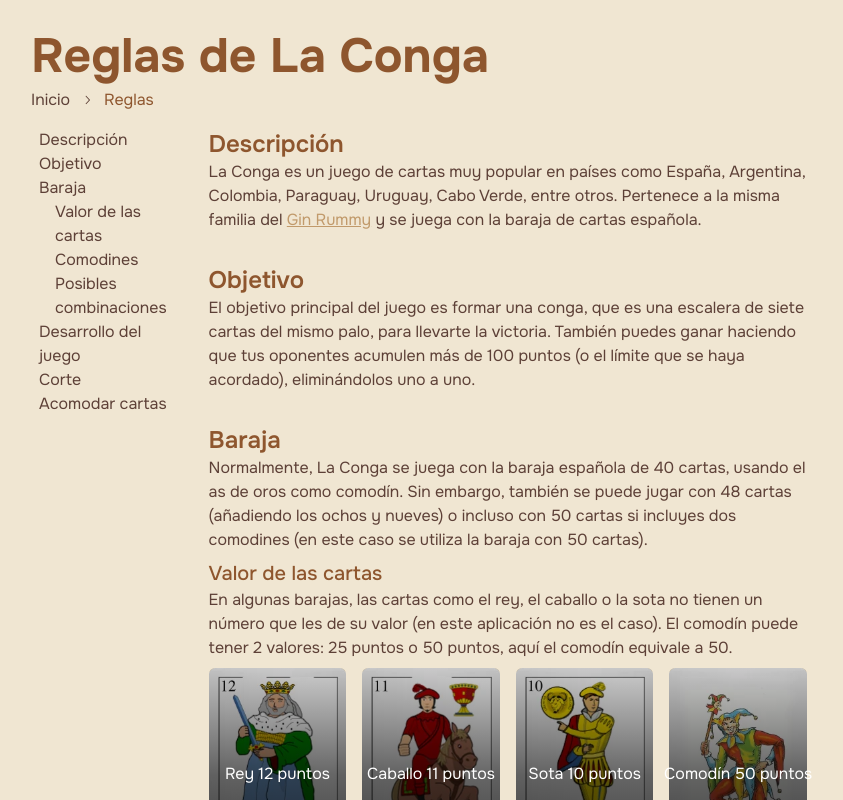
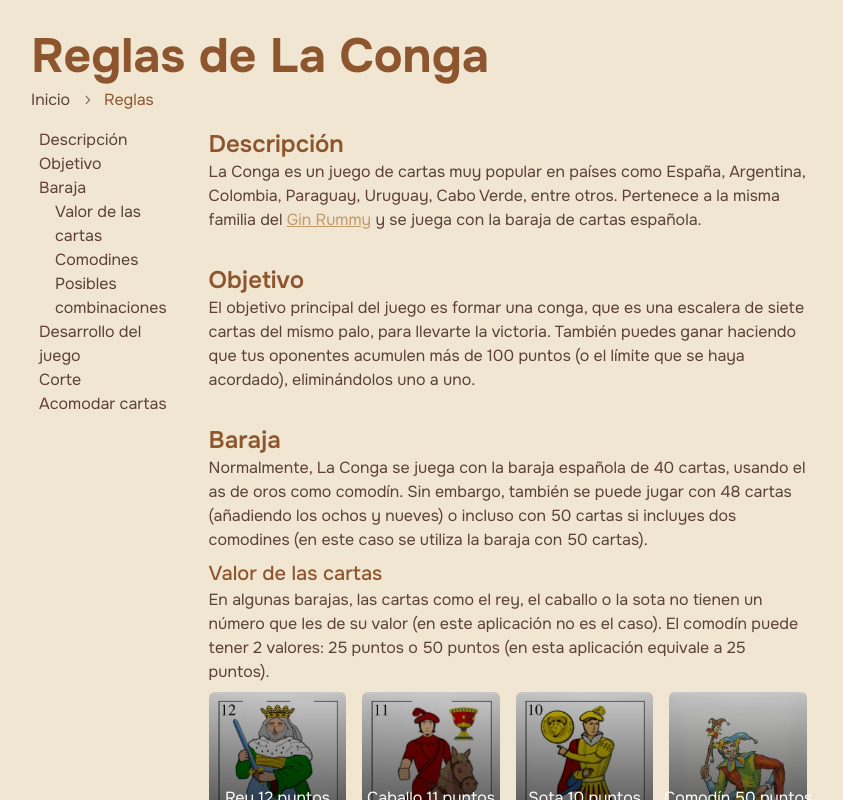
Before and after one commit to AgustinGomezDev/conga, a Next.js app: page /reglas in a window 1280 px wide. Shown: the top 800 px of the page, without its empty margins (225-1068 px from the left). Built offline with nearby package versions, Linux system fonts and the light colour scheme.

Commit message:
wildcard penalty info: from 50 points to 25 points

```diff
--- a/app/reglas/Rules.tsx
+++ b/app/reglas/Rules.tsx
@@ -37,7 +37,7 @@ const Rules = () => {
                     Sin embargo, también se puede jugar con 48 cartas (añadiendo los ochos y nueves) o incluso con 50 cartas si incluyes dos comodines (en este caso se utiliza la baraja con 50 cartas).
                 </p>
                 <RulesSubtitle margin={true} id="valor-de-las-cartas">Valor de las cartas</RulesSubtitle>
-                <p>En algunas barajas, las cartas como el rey, el caballo o la sota no tienen un número que les de su valor (en este aplicación no es el caso). El comodín puede tener 2 valores: 25 puntos o 50 puntos, aquí el comodín equivale a 50.</p>
+                <p>En algunas barajas, las cartas como el rey, el caballo o la sota no tienen un número que les de su valor (en este aplicación no es el caso). El comodín puede tener 2 valores: 25 puntos o 50 puntos (en esta aplicación equivale a 25 puntos).</p>
                 <div className='mt-2 justify-center items-center flex gap-4'>
                     <div className='relative w-40'>
                         <div className='bg-gradient-to-t from-black/80 via-black/60 to-black/20 absolute top-0 left-0 w-full h-full rounded-md z-10'></div>
```
